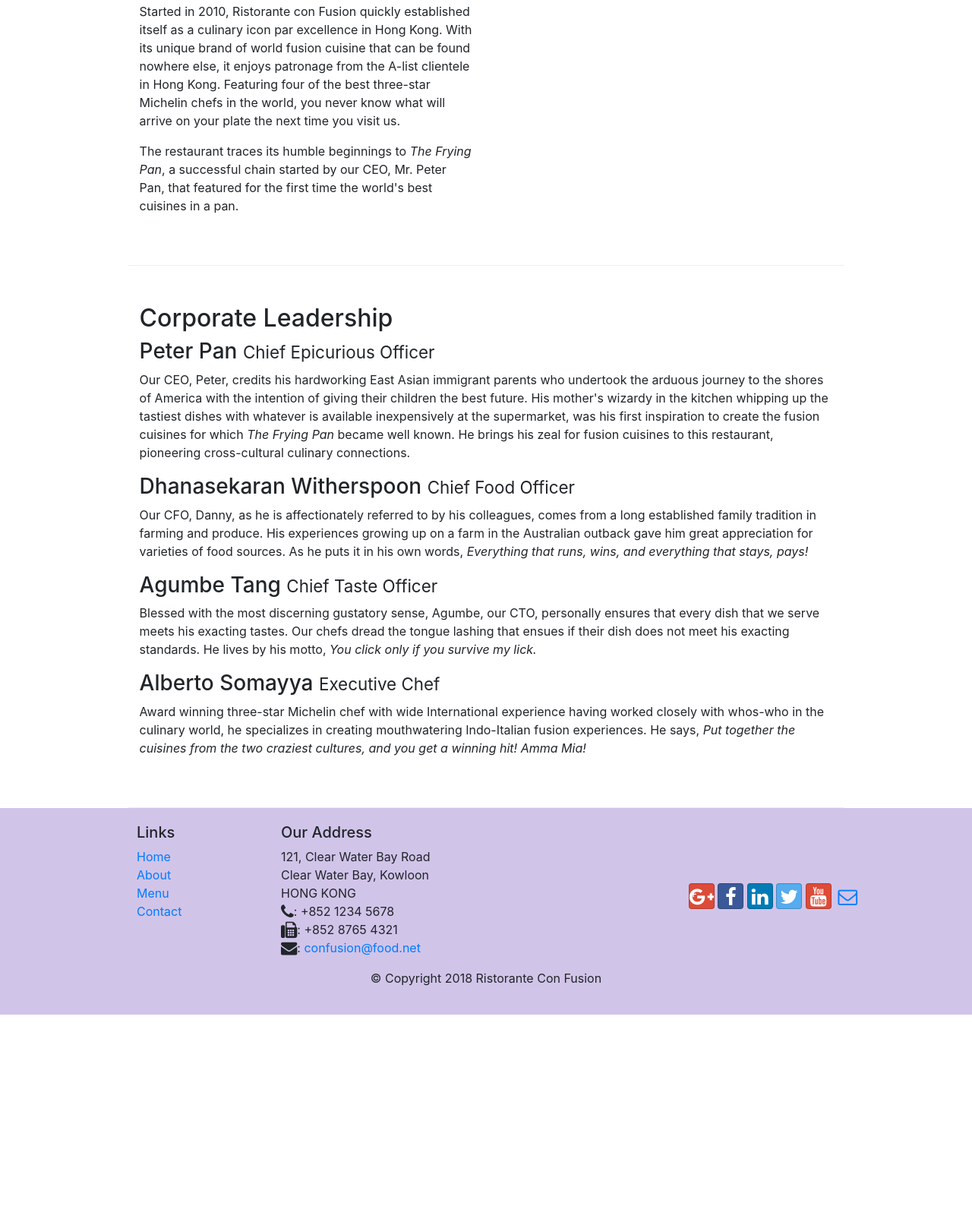
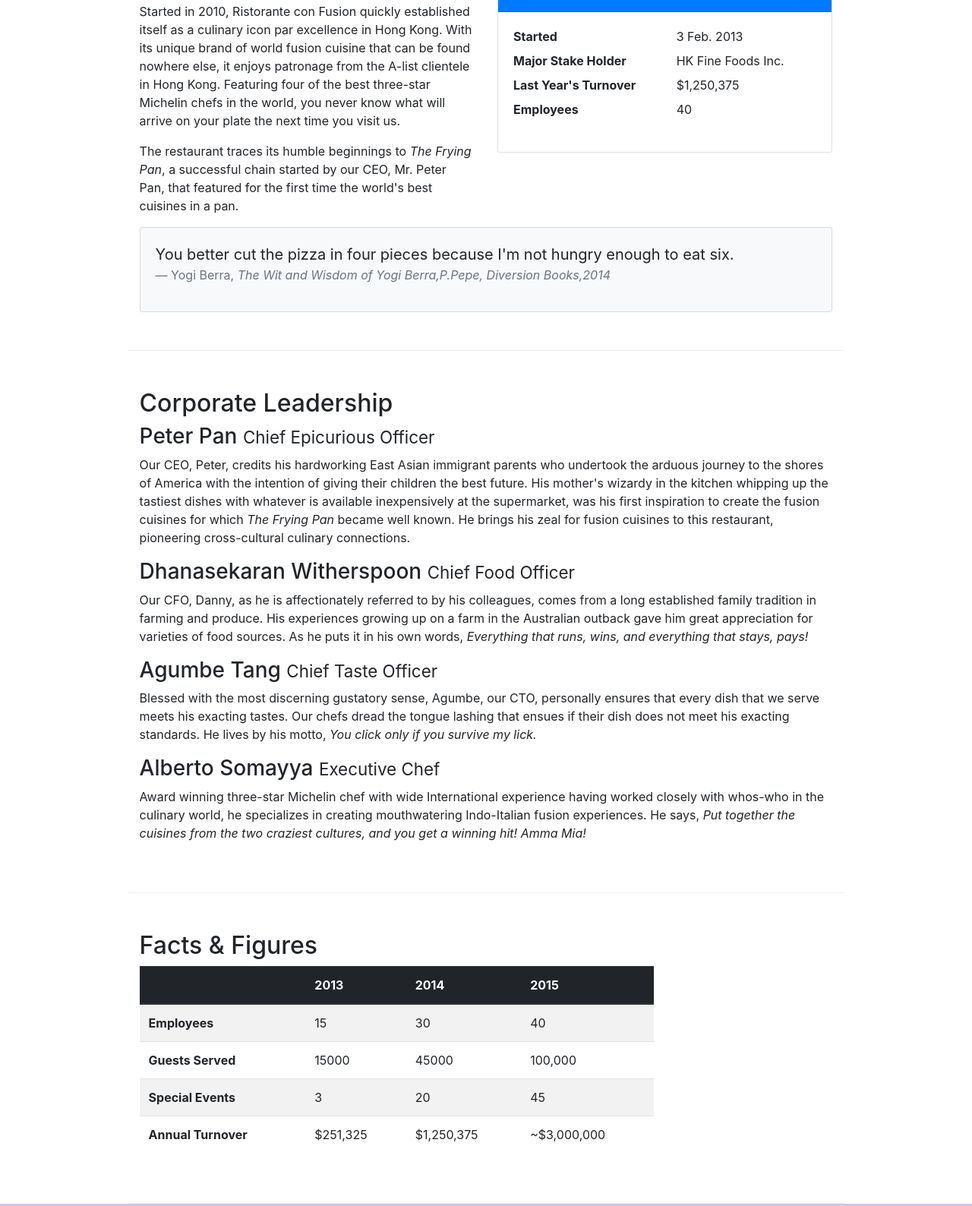
Before and after one commit to smitpatel1307/git-bootstrap4, a website: page aboutus.html in a window 1280 px wide. Shown: the part 558-2146 px from the top of the page at 76% size. Before the commit the page ends 1894 px from the top, so only its background shows below. Drawn offline with nearby package versions, Linux system fonts and the light colour scheme.

Commit message:
Tables and Cards

```diff
--- a/aboutus.html
+++ b/aboutus.html
@@ -65,7 +65,36 @@
                 <p>Started in 2010, Ristorante con Fusion quickly established itself as a culinary icon par excellence in Hong Kong. With its unique brand of world fusion cuisine that can be found nowhere else, it enjoys patronage from the A-list clientele in Hong Kong.  Featuring four of the best three-star Michelin chefs in the world, you never know what will arrive on your plate the next time you visit us.</p>
                 <p>The restaurant traces its humble beginnings to <em>The Frying Pan</em>, a successful chain started by our CEO, Mr. Peter Pan, that featured for the first time the world's best cuisines in a pan.</p>
             </div>
-            <div>
+            <div class="col-sm">
+                <div class="card">
+                    <h3 class="card-header bg-primary text-white">Facts At a Glance</h3>
+                    <div class="card-body">
+                        <dl class="row">
+                            <dt class="col-6">Started</dt>
+                            <dd class="col-6">3 Feb. 2013</dd>
+                            <dt class="col-6">Major Stake Holder</dt>
+                            <dd class="col-6">HK Fine Foods Inc.</dd>
+                            <dt class="col-6">Last Year's Turnover</dt>
+                            <dd class="col-6">$1,250,375</dd>
+                            <dt class="col-6">Employees</dt>
+                            <dd class="col-6">40</dd>
+                        </dl>
+                    </div>
+                </div>
+            </div>
+            <div class="col-12">
+                <div class="card card-body bg-light">
+                    <blockquote class="blockquote">
+                        <p class="mb-0">You better cut the pizza in four pieces because I'm not hungry
+                            enough to eat six.
+                        </p>
+                        <footer class="blockquote-footer">Yogi Berra,
+                            <cite title="Source Title">The Wit and Wisdom of Yogi Berra,P.Pepe,
+                                Diversion Books,2014
+                            </cite>
+                        </footer>
+                    </blockquote>
+                </div>
             </div>
         </div>
 
@@ -84,7 +113,52 @@
                 <p class="d-none d-sm-block">Award winning three-star Michelin chef with wide International experience having worked closely with whos-who in the culinary world, he specializes in creating mouthwatering Indo-Italian fusion experiences. He says, <em>Put together the cuisines from the two craziest cultures, and you get a winning hit! Amma Mia!</em></p>
             </div>
        </div>
+       <div class="row row-content">
+           <div class="col-12 col-sm-9">
+               <h2>Facts &amp; Figures</h2>
+               <div class="table-responsive">
+                <table class="table table-striped">
+                    <thead class="thead-dark">
+                        <tr>
+                            <th>&nbsp;</th>
+                            <th>2013</th>
+                            <th>2014</th>
+                            <th>2015</th>
+                        </tr>
+                    </thead>
+                    <tbody>
+                        <tr>
+                            <th>Employees</th>
+                            <td>15</td>
+                            <td>30</td>
+                            <td>40</td>
+                        </tr>
+                        <tr>
+                            <th>Guests Served</th>
+                            <td>15000</td>
+                            <td>45000</td>
+                            <td>100,000</td>
+                        </tr>
+                        <tr>
+                            <th>Special Events</th>
+                            <td>3</td>
+                            <td>20</td>
+                            <td>45</td>
+                        </tr>
+                        <tr>
+                            <th>Annual Turnover</th>
+                            <td>$251,325</td>
+                            <td>$1,250,375</td>
+                            <td>~$3,000,000</td>
+                        </tr>
+                    </tbody>
+                </table>
+            </div>
+           </div>
+           <div class="col-12 col-sm-3">
 
+           </div>
+       </div>
     </div>
 
     <footer class="footer">
```
